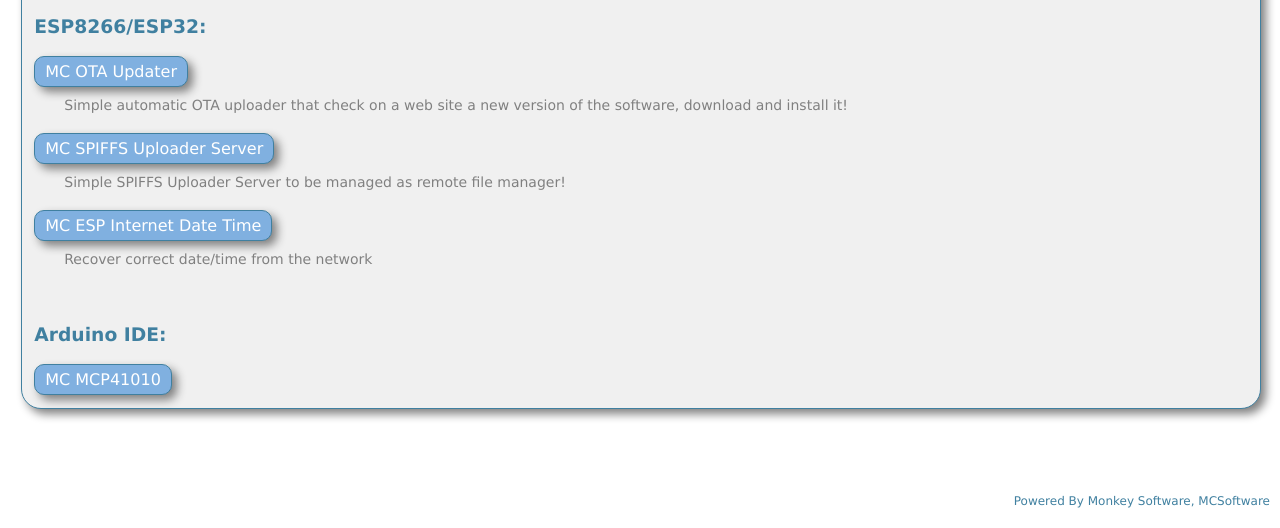
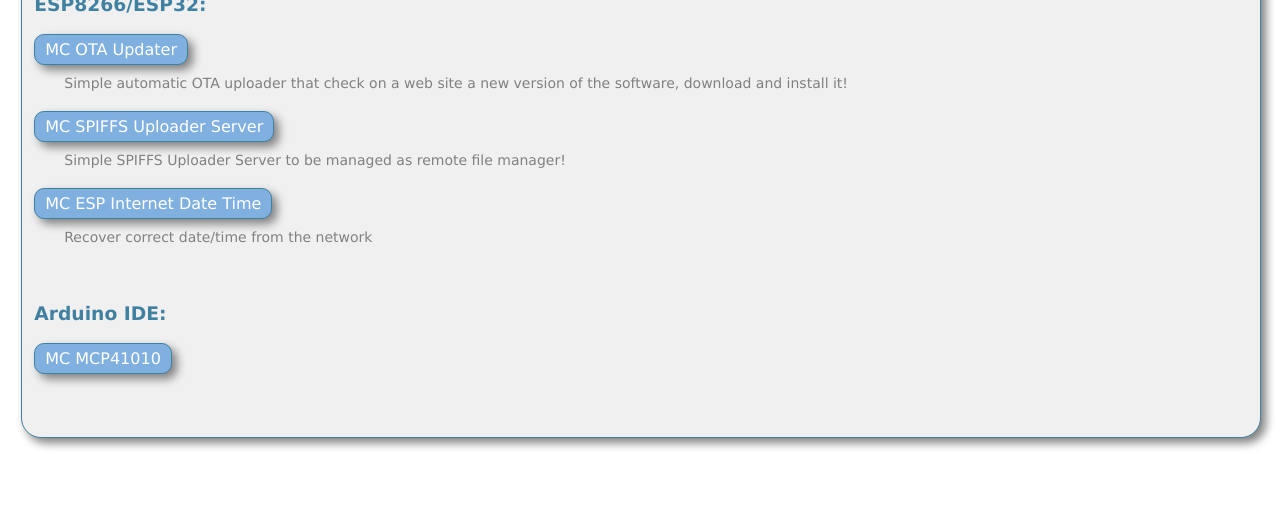
Before and after one commit to calfizzi/calfizzi.github.io, a plain HTML site: page index.html in a window 1280 px wide. Shown: the part 272-800 px from the top of the page. Drawn offline with Linux system fonts and the light colour scheme.

Commit message:
Update index.html

```diff
--- a/index.html
+++ b/index.html
@@ -10,6 +10,7 @@
   <style>
   h1{
   color: #4080A0;
+  margin-top: 0px;
   }
   h3{
   color: #4080A0;
@@ -23,8 +24,8 @@
     background-color: #F0F0F0;
     text-align: left;
     box-shadow: grey 5px 5px 10px;
-    margin: 1% 1% 1% 1%;
-    padding: 1% 1% 1% 1%;
+    margin: 1% 1% 5% 1%;
+    padding: 1% 1% 5% 1%;
 
   }
   .descr
@@ -60,7 +61,6 @@
       <h3>Arduino IDE:</h3>
       <a href = "MC_MCP41010/">MC MCP41010</a>
     </div>
-<div class="feed">Powered By Monkey Software, MCSoftware</div>
 
 
 
```
Lines whose indentation alone changed are shown as unchanged.
